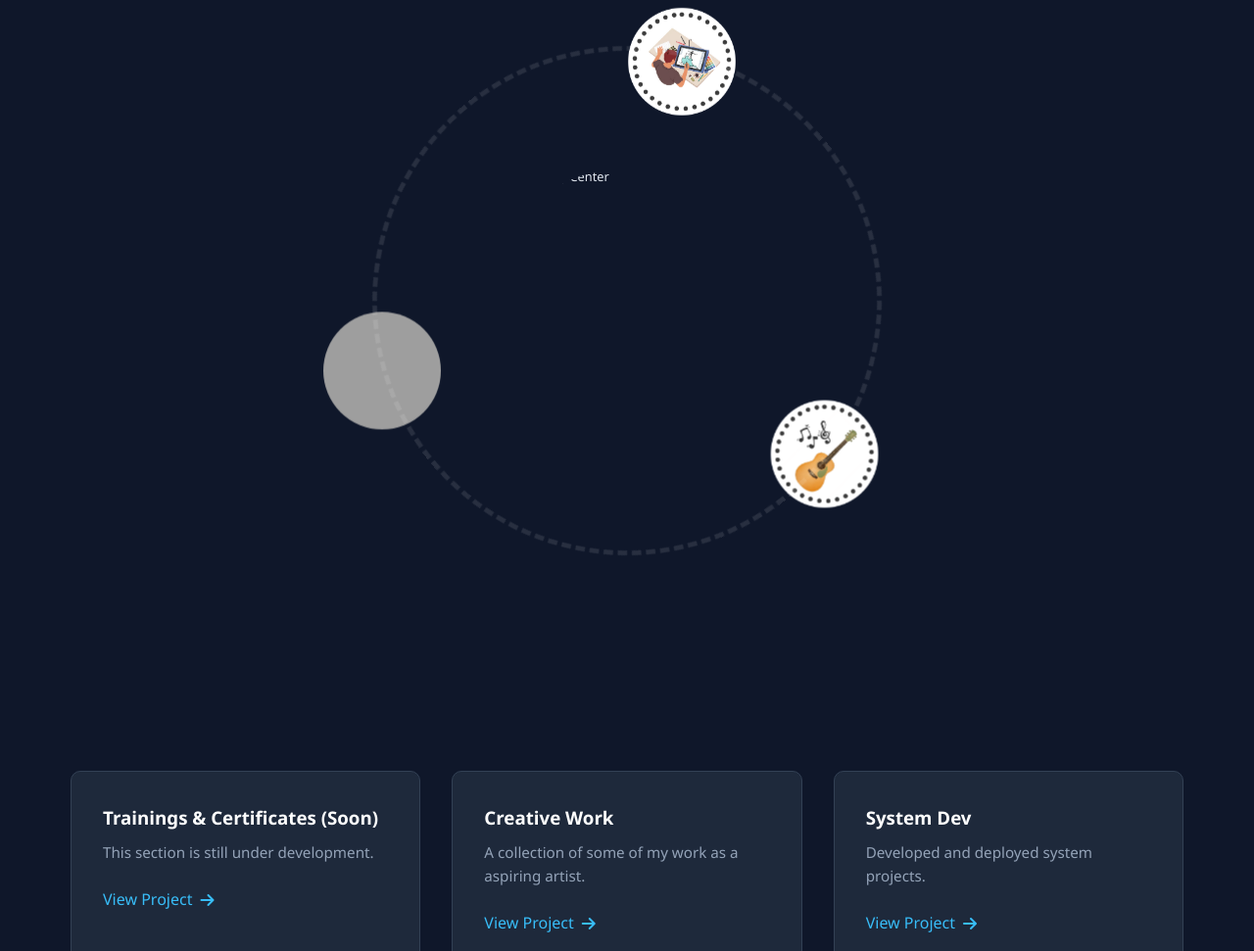
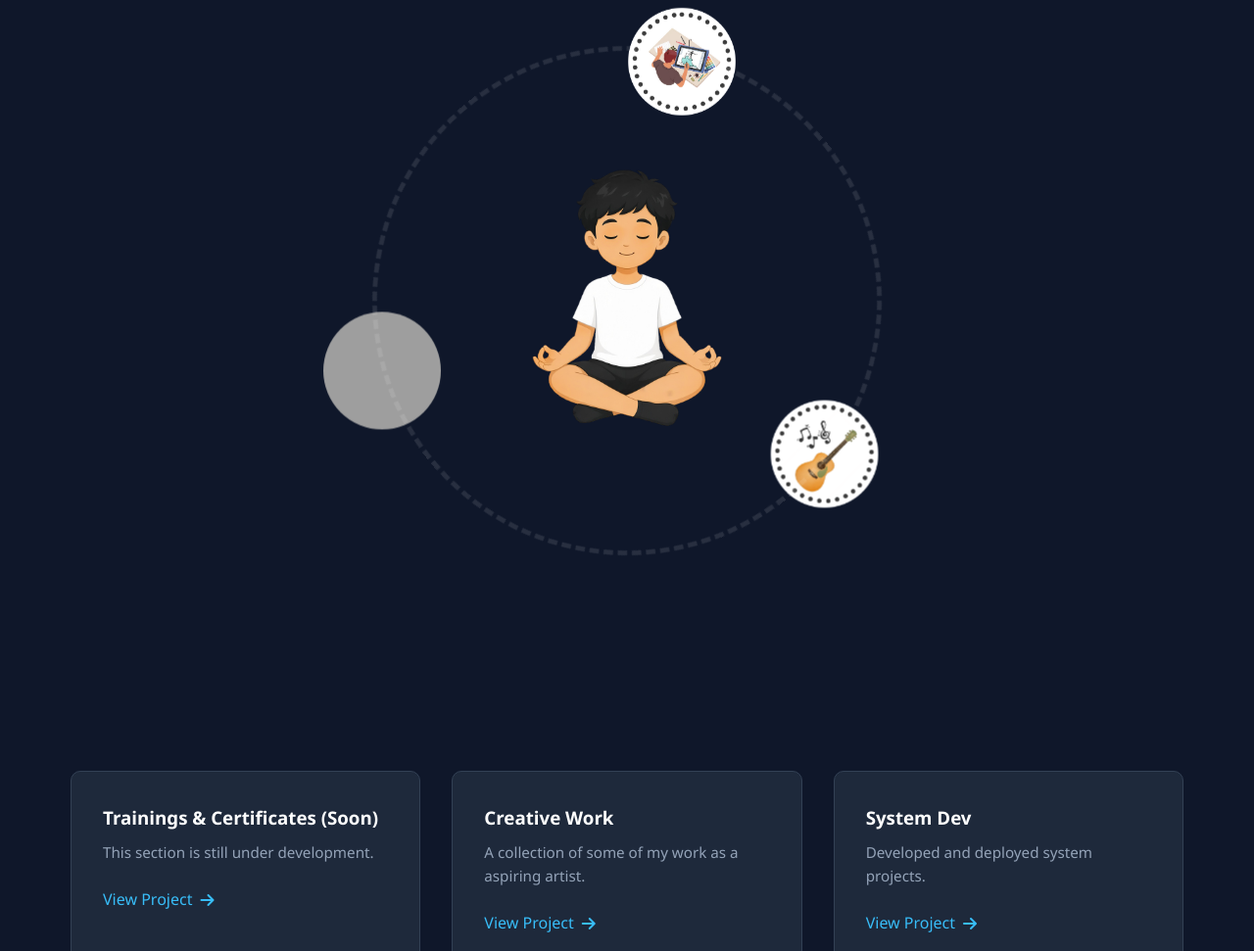
Before and after one commit to fruim/portfolio, a plain HTML site: page index.html in a window 1280 px wide. Shown: the part 6389-7360 px from the top of the page at 98% size. Drawn offline with Linux system fonts and the light colour scheme; the site is published under a folder, as on GitHub Pages, so addresses that start at the root find nothing.

Commit message:
Update index.html

```diff
--- a/index.html
+++ b/index.html
@@ -190,7 +190,7 @@
                 <div class="system-container">
                 <!-- 1. Center / Stationary Div -->
                 <div class="card stationary-center">
-                  <img src="/assets/Interest/image1.png" alt="Stationary Center">
+                  <img src="assets/Interest/image1.png" alt="Stationary Center">
                 </div>
 
                 <!-- 2. Slow Spinning Div -->
```
